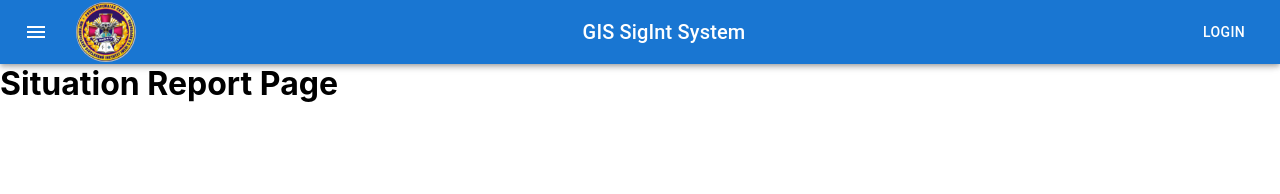
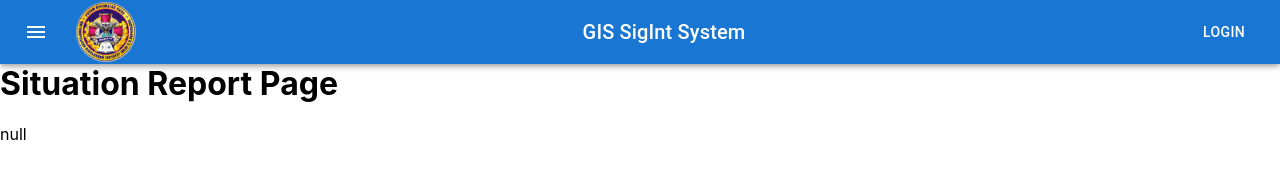
Before and after one commit to mrogovets/next-gis-sigint-app, a Next.js app: page /sitreportpage in a window 1280 px wide. Shown: the top 194 px of the page. Built offline with nearby package versions, Linux system fonts and the light colour scheme; no server answers; the database is empty.

Commit message:
started to make SitRep

```diff
--- a/pages/sitreportpage.jsx
+++ b/pages/sitreportpage.jsx
@@ -1,4 +1,4 @@
-import React from "react";
+import React, { useEffect, useState } from "react";
 import {
   AppBar,
   Avatar,
@@ -20,10 +20,14 @@ function SitRepPage() {
   };
 
   //-------- Read situation from DB --------------------
+  const [firestoreData, setFirestoreData] = useState(null);
   const fromFirestoreData = ReadFromCloudFirestore();
-  if (fromFirestoreData) {
-    console.log("fromFirestoreData: ", fromFirestoreData);
-  }
+  useEffect(() => {
+    if (fromFirestoreData) {
+      console.log("fromFirestoreData: ", fromFirestoreData);
+      setFirestoreData(fromFirestoreData);
+    }
+  }, [fromFirestoreData]);
   //-------- \Read situation from DB --------------------
 
   return (
@@ -70,6 +74,7 @@ function SitRepPage() {
       </Box>
       <Box sx={{ marginTop: "64px" }}>
         <h1>Situation Report Page</h1>
+        {JSON.stringify(firestoreData)}
       </Box>
     </React.Fragment>
   );
```
